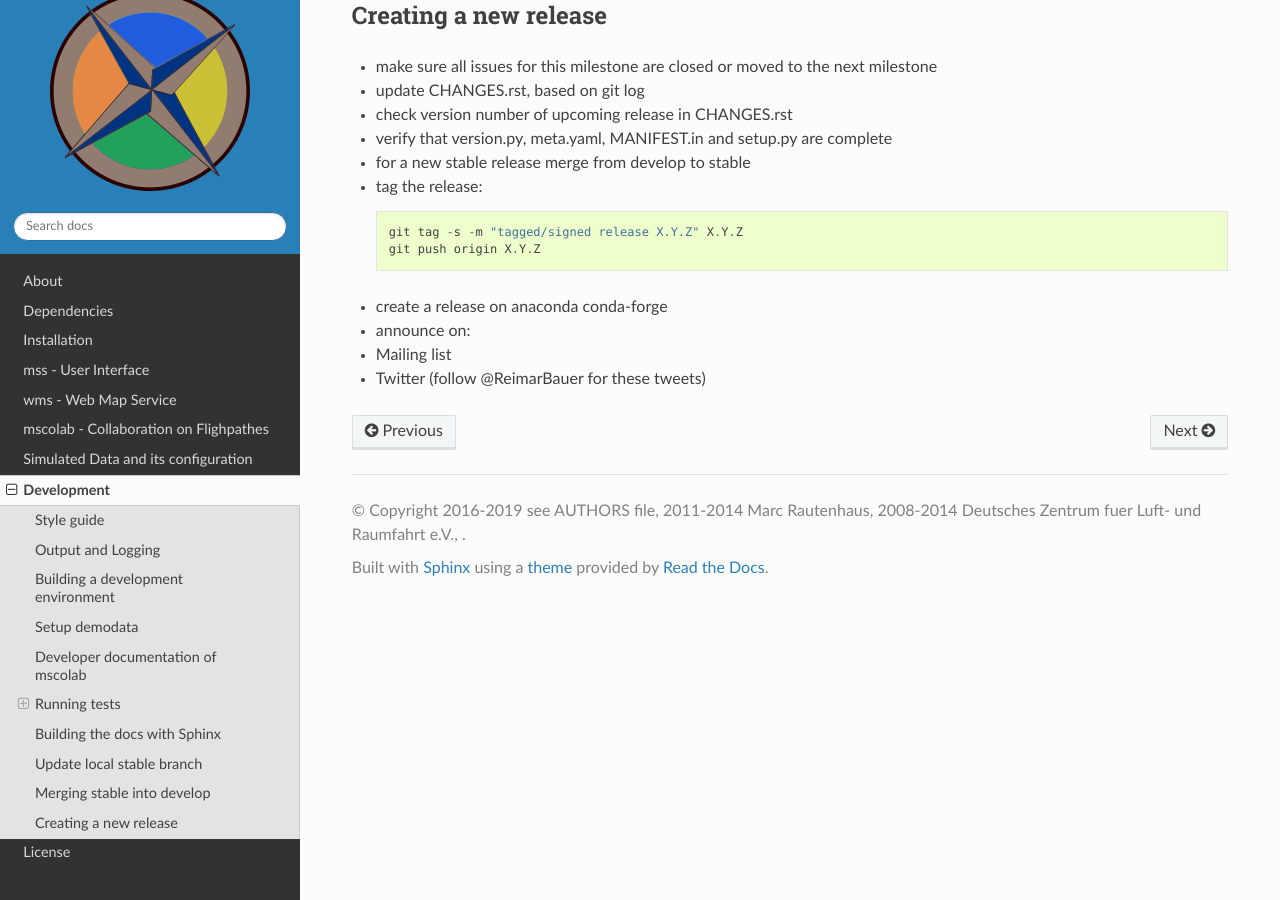
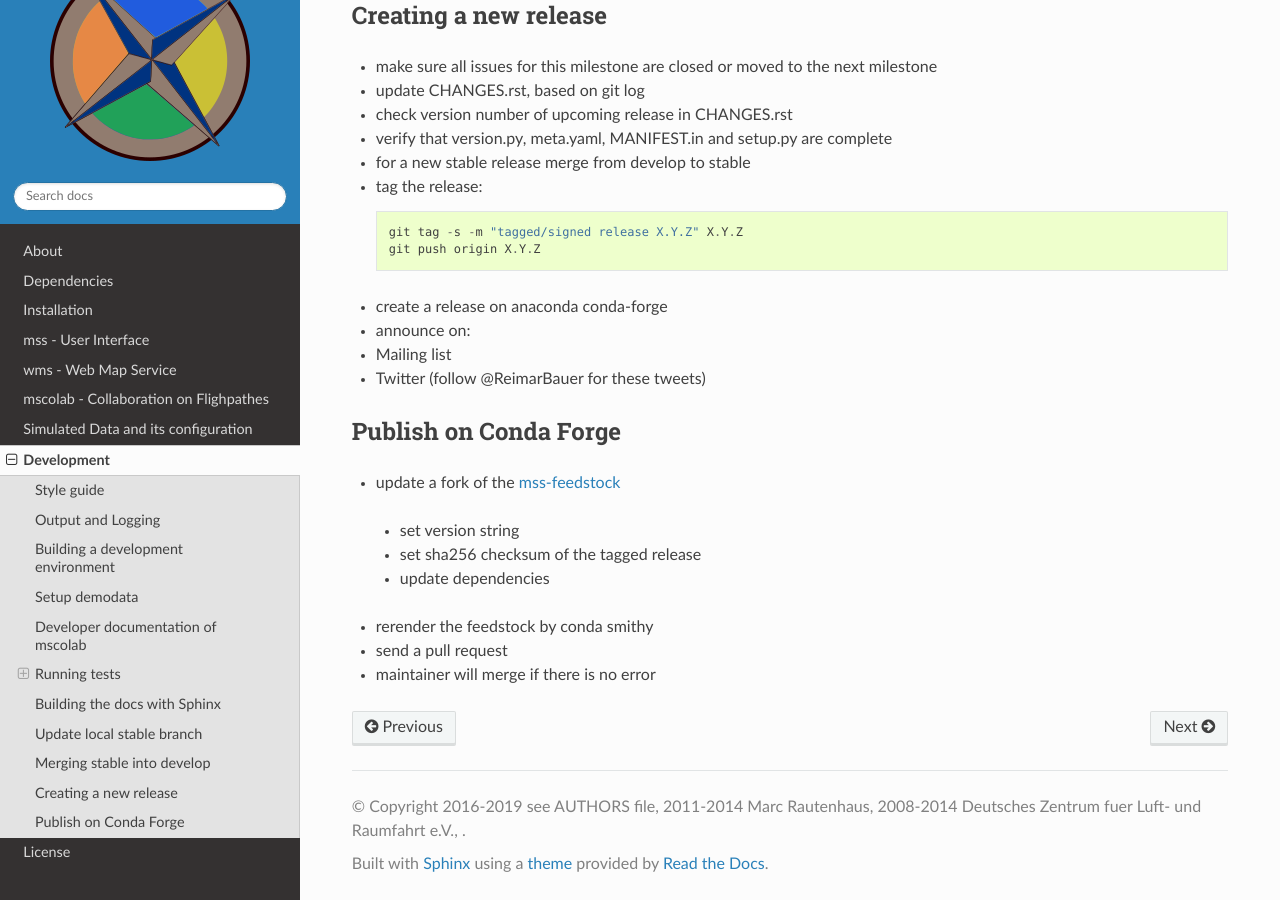
Before and after one commit to Open-MSS/MSS, a Sphinx documentation site: the page built from docs/development.rst, in a window 1280 px wide and 900 px high, scrolled down 4200 px. Built offline with Sphinx 7.4.7 and the Read the Docs theme 2.0.0, drawn with Linux system fonts in a browser that asks for light colours; the version number could not be read and is left out.

Commit message:
description for mss-feedstock added

```diff
--- a/docs/development.rst
+++ b/docs/development.rst
@@ -213,3 +213,15 @@ Creating a new release
 * announce on:
 * Mailing list
 * Twitter (follow @ReimarBauer for these tweets)
+
+
+Publish on Conda Forge
+~~~~~~~~~~~~~~~~~~~~~~
+
+* update a fork of the `mss-feedstock <https://github.com/conda-forge/mss-feedstock>`_
+ * set version string
+ * set sha256 checksum of the tagged release
+ * update dependencies
+* rerender the feedstock by conda smithy
+* send a pull request
+* maintainer will merge if there is no error
```
